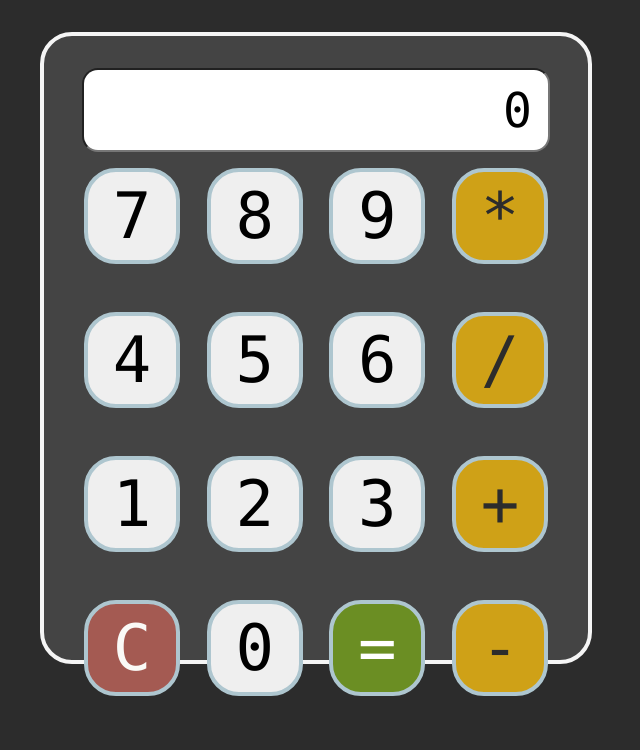
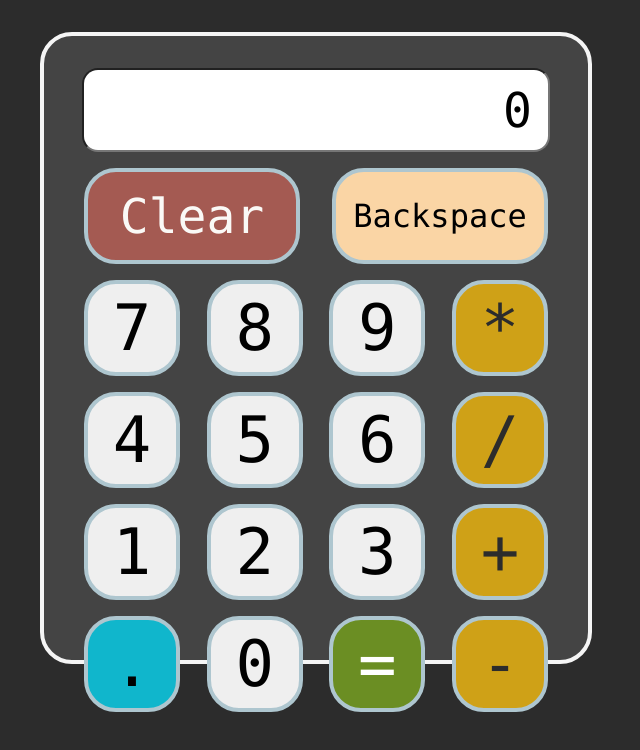
Before and after one commit to 7equinox/TOP-Calculator, a plain HTML site: page index.html in a window 1280 px wide. Shown: the whole page, without its empty margins (0-640 px from the left). Drawn offline with Linux system fonts and the light colour scheme.

Commit message:
Enhance UI with backspace and decimal

```diff
--- a/index.html
+++ b/index.html
@@ -11,6 +11,10 @@
         <input type="text" id="input-display">
         <div id="error-msg"></div>
         <div class="container-btn">
+            <div class="row-container">
+                <button class="btn-clear">Clear</button>
+                <button class="btn-backspace">Backspace</button>
+            </div>
             <div class="row-container">
                 <button>7</button>
                 <button>8</button>
@@ -30,7 +34,7 @@
                 <button class="btn-operator">+</button>
             </div>
             <div class="row-container">
-                <button class="btn-clear">C</button>
+                <button class="btn-decimal">.</button>
                 <button>0</button>
                 <button class="btn-equal">=</button>
                 <button class="btn-operator">-</button>
--- a/script.js
+++ b/script.js
@@ -4,10 +4,11 @@ const listBtnCalc = document.querySelectorAll('button');
 const listBtnOprtr = document.querySelectorAll('.btn-operator');
 
 const ARR_CALC_BTN_VAL = [
+    'clear', 'backspace',
     7, 8, 9, '*',
     4, 5, 6, '/',
     1, 2, 3, '+',
-    'clear', 0, '=', '-'
+    '.', 0, '=', '-'
 ];
 const ARR_DIGITS = [
     7, 8, 9,
--- a/style.css
+++ b/style.css
@@ -38,7 +38,7 @@ body {
 .container-btn {
     display: flex;
     flex-wrap: wrap;
-    row-gap: 3rem;
+    row-gap: 1rem;
     justify-content: center;
     align-items: center;
 }
@@ -47,6 +47,10 @@ body {
     width: 29rem;
     display: flex;
     justify-content: space-between;
+}
+
+.row-container:first-child > button {
+    width: 13.5rem;
 }
 
 button {
@@ -67,14 +71,24 @@ button:active {
     color: darkblue;
 }
 
+.btn-clear {
+    background-color: #A45A52;
+    color: #FAF9F6;
+    font-size: 3rem;
+}
+
+.btn-backspace {
+    background-color: #FAD5A5;
+    font-size: 2rem;
+}
+
 .btn-operator {
     background-color: #cfa117;
     color: #2C2C2C;
 }
 
-.btn-clear {
-    background-color: #A45A52;
-    color: #FAF9F6;
+.btn-decimal {
+    background-color: #10b6cc;
 }
 
 .btn-equal {
```
